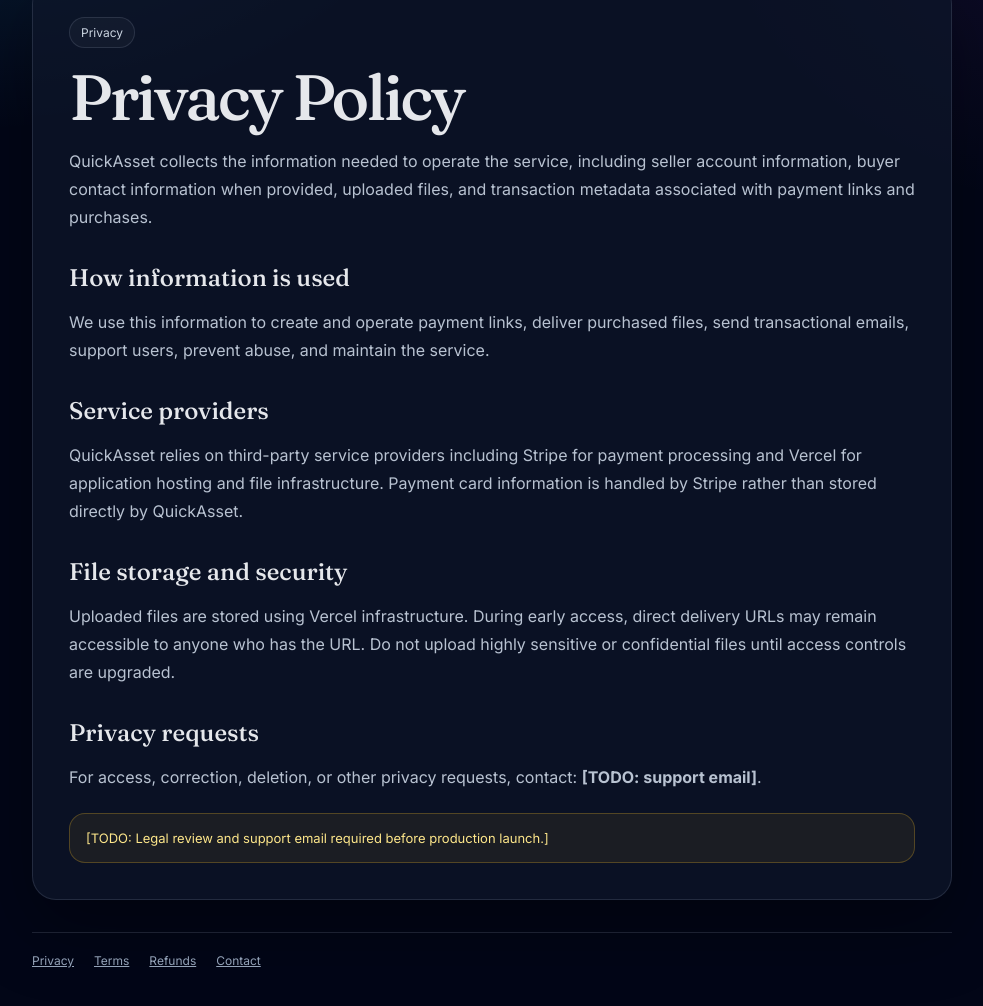
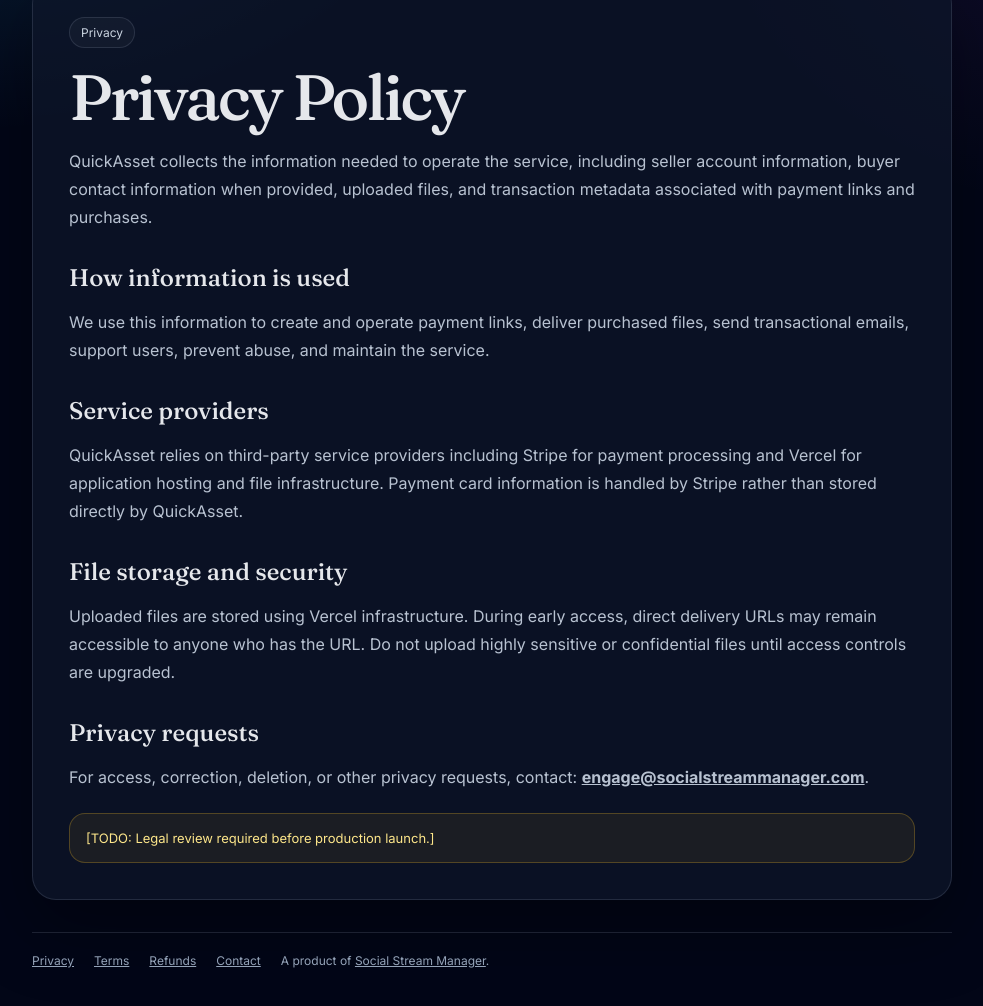
Before and after one commit to mfackrell/quickasset, a website: page privacy/index.html in a window 1280 px wide. Shown: the part 112-1118 px from the top of the page, without its empty margins (148-1131 px from the left). Drawn offline with Linux system fonts and the light colour scheme.

Commit message:
Add support contact and Social Stream Manager attribution

```diff
--- a/privacy/index.html
+++ b/privacy/index.html
@@ -51,8 +51,8 @@
     <h2>File storage and security</h2>
     <p>Uploaded files are stored using Vercel infrastructure. During early access, direct delivery URLs may remain accessible to anyone who has the URL. Do not upload highly sensitive or confidential files until access controls are upgraded.</p>
     <h2>Privacy requests</h2>
-    <p>For access, correction, deletion, or other privacy requests, contact: <strong>[TODO: support email]</strong>.</p>
-    <div class="notice">[TODO: Legal review and support email required before production launch.]</div>
+    <p>For access, correction, deletion, or other privacy requests, contact: <a href="mailto:engage@socialstreammanager.com"><strong>engage@socialstreammanager.com</strong></a>.</p>
+    <div class="notice">[TODO: Legal review required before production launch.]</div>
   </main>
 
     <footer>
@@ -60,6 +60,7 @@
       <a href="/terms/">Terms</a>
       <a href="/refunds/">Refunds</a>
       <a href="/contact/">Contact</a>
+      <span>A product of <a href="https://www.socialstreammanager.com/" target="_blank" rel="noopener noreferrer">Social Stream Manager</a>.</span>
     </footer>
   </div>
 
```
